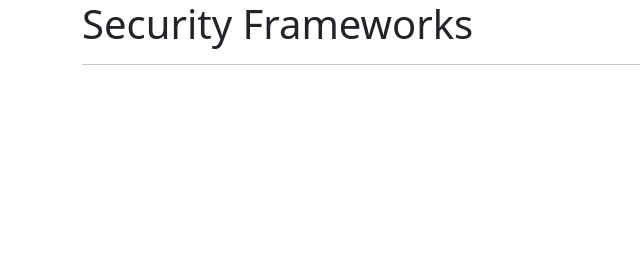
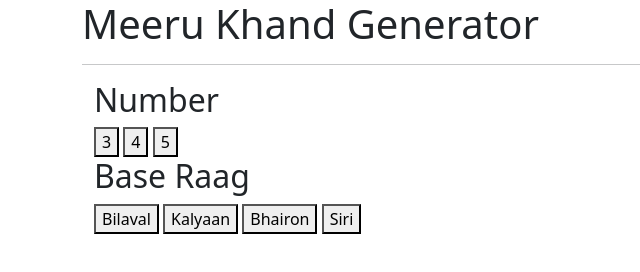
Before and after one commit to jujhars13/meeru-khand, a website built with webpack: page docs/index.html in a window 1280 px wide. Shown: the whole page, without its empty margins (0-640 px from the left). Built offline with nearby package versions, Linux system fonts and the light colour scheme; no server answers.

Commit message:
adds buttons

```diff
--- a/docs/index.html
+++ b/docs/index.html
@@ -4,7 +4,7 @@
   <head>
     <meta charset="utf-8" />
     <meta http-equiv="X-UA-Compatible" content="IE=edge" />
-    <title>auth test experiment</title>
+    <title>Meeru Khand Generator</title>
     <meta name="description" content="" />
     <meta name="viewport" content="width=device-width, initial-scale=1" />
     <link rel="stylesheet" href="css/bootstrap.min.css" />
@@ -13,9 +13,22 @@
   </head>
   <body>
     <div class="container">
-      <h1>Security Frameworks</h1>
+      <h1>Meeru Khand Generator</h1>
 
       <hr />
+      <div class="container">
+        <h2>Number</h2>
+        <button>3</button>
+        <button>4</button>
+        <button>5</button>
+      </div>
+      <div class="container">
+        <h2>Base Raag</h2>
+        <button>Bilaval</button>
+        <button>Kalyaan</button>
+        <button>Bhairon</button>
+        <button>Siri</button>
+      </div>
 
       <div id="container" class="container"></div>
       <div id="data-table" class="table-responsive">
--- a/package.json
+++ b/package.json
@@ -7,7 +7,7 @@
     "test": "echo \"Error: no test specified\" && exit 1",
     "build": "NODE_ENV=production node_modules/.bin/webpack build",
     "watch": "NODE_ENV=development node_modules/.bin/webpack --watch",
-    "serve": "(cd build && ../node_modules/.bin/reload -e \"html|js|css|json|yml\")"
+    "serve": "(cd docs && ../node_modules/.bin/reload -e \"html|js|css|json|yml\")"
   },
   "repository": {
     "type": "git",
```
Also changed, not shown: src/index.html (+15 -2 lines).
